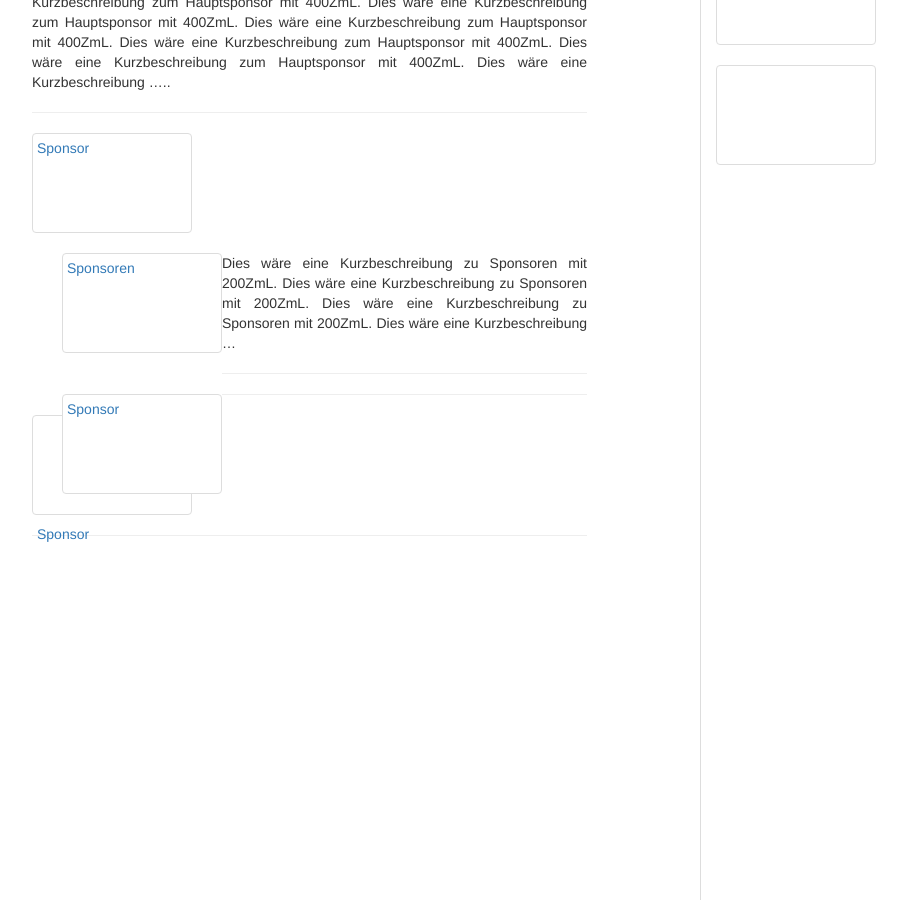
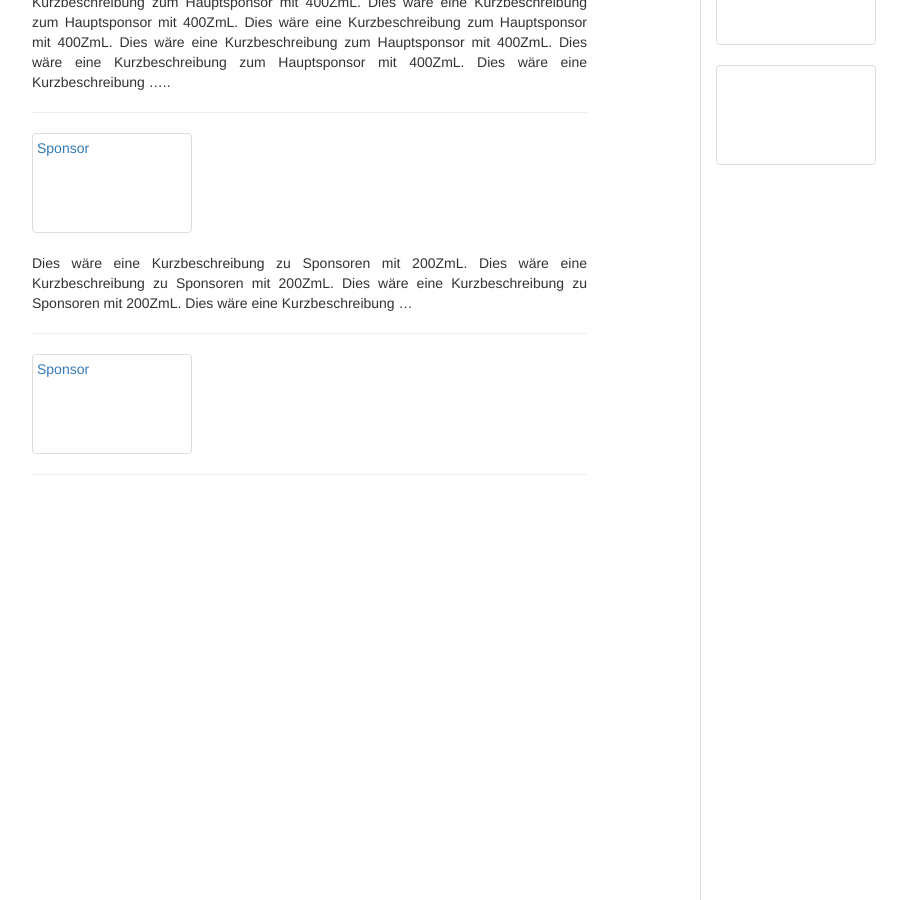
Before and after one commit to susedev/test, a Jekyll site: the page built from partner-werden.html, in a window 1280 px wide and 900 px high, scrolled down 812 px. Shown: the whole window, without its empty margins (233-1140 px from the left). Built offline with Jekyll 4.4.1, drawn with Linux system fonts in a browser that asks for light colours; nearby versions of some CDN libraries.

Commit message:
Edit from JekyllCMS

```diff
--- a/partner-werden.html
+++ b/partner-werden.html
@@ -26,12 +26,7 @@ title: Partner
 <hr noshade="noshade" size="1" />
 <p><a class="thumbnail" href="#" style="width: 160px; height: 100px;">Sponsor</a></p>
 
-<p style="float: left"><a class="thumbnail" href="#" style="width: 160px; height: 100px; margin-left:30px; ">Sponsoren</a></p>
-
 <p style="text-align: justify;">Dies w&auml;re eine Kurzbeschreibung zu Sponsoren mit 200ZmL. Dies w&auml;re eine Kurzbeschreibung zu Sponsoren mit 200ZmL. Dies w&auml;re eine Kurzbeschreibung zu Sponsoren mit 200ZmL. Dies w&auml;re eine Kurzbeschreibung &hellip;</p>
-
-<hr noshade="noshade" size="1" />
-<p style="float: left"><a class="thumbnail" href="#" style="width: 160px; height: 100px; margin-left:30px; ">Sponsor</a></p>
 
 <hr noshade="noshade" size="1" />
 <p><a class="thumbnail" href="#" style="width: 160px; height: 100px;">Sponsor</a></p>
```
